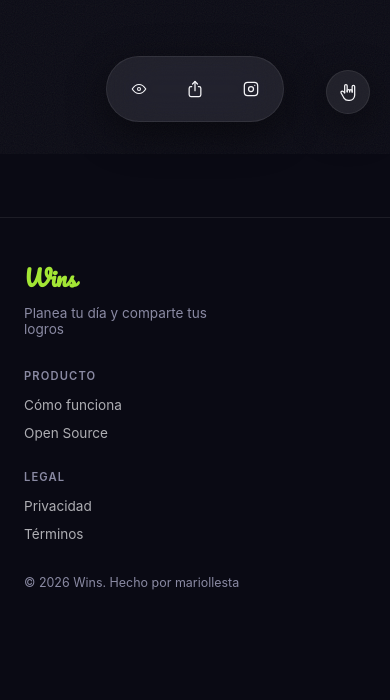
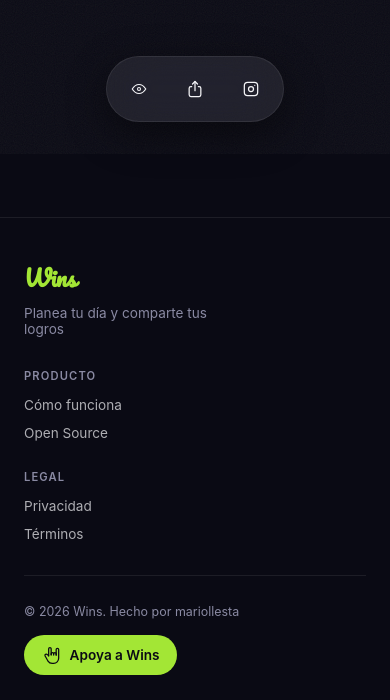
Before and after one commit to mariollesta/wins, a React (Vite) app: page / in a window 390 px wide. Shown: the part 690-1390 px from the top of the page. Before the commit the page ends 1308 px from the top, so only its background shows below. Built offline with nearby package versions, Linux system fonts and the light colour scheme; no server answers.

Commit message:
refactor: update footer and support wins location

```diff
--- a/src/components/Footer.jsx
+++ b/src/components/Footer.jsx
@@ -1,4 +1,5 @@
 import styles from './Footer.module.css'
+import SupportWins from './SupportWins'
 
 const COLUMNS = [
   {
@@ -23,7 +24,7 @@ function Footer() {
       <div className={styles.inner}>
         <div className={styles.top}>
           <div className={styles.brand}>
-          <span className={styles.logo}>Wins</span>
+            <span className={styles.logo}>Wins</span>
             <p className={styles.slogan}>Planea tu día y comparte tus logros</p>
           </div>
 
@@ -45,7 +46,10 @@ function Footer() {
           </nav>
         </div>
 
-        <p className={styles.copyright}>© 2026 Wins. Hecho por mariollesta</p>
+        <div className={styles.bottom}>
+          <p className={styles.copyright}>© 2026 Wins. Hecho por mariollesta</p>
+          <SupportWins />
+        </div>
       </div>
     </footer>
   )
--- a/src/components/Footer.module.css
+++ b/src/components/Footer.module.css
@@ -89,6 +89,15 @@
   opacity: 1;
 }
 
+.bottom {
+  display: flex;
+  align-items: center;
+  justify-content: space-between;
+  gap: 1rem;
+  padding-top: 1.75rem;
+  border-top: 1px solid var(--color-border);
+}
+
 .copyright {
   margin: 0;
   font-size: 0.78rem;
@@ -113,4 +122,10 @@
     grid-template-columns: 1fr;
     gap: 1.75rem;
   }
+
+  .bottom {
+    flex-direction: column;
+    align-items: flex-start;
+    gap: 1rem;
+  }
 }
--- a/src/components/SupportWins.module.css
+++ b/src/components/SupportWins.module.css
@@ -1,56 +1,33 @@
 .widget {
-  position: fixed;
-  right: 1.5rem;
-  bottom: 1.5rem;
-  z-index: 30;
-  display: flex;
+  display: inline-flex;
   align-items: center;
-  gap: 0;
-  height: 44px;
-  padding: 0 0.85rem;
+  gap: 0.5rem;
+  padding: 0.6rem 1.1rem;
   border-radius: 999px;
-  background: var(--color-surface-strong);
-  border: 1px solid var(--color-border);
-  color: var(--color-text);
+  background: var(--color-primary);
+  color: var(--color-bg);
   font-size: 0.85rem;
   font-weight: 600;
   font-family: inherit;
   text-decoration: none;
-  box-shadow: var(--shadow-md);
-  backdrop-filter: blur(16px);
-  -webkit-backdrop-filter: blur(16px);
-  transition: background 0.2s ease, color 0.2s ease, gap 0.25s ease;
+  white-space: nowrap;
+  transition: background 0.2s ease, transform 0.15s ease;
 }
 
 .widget:hover {
   background: var(--color-primary-hover);
-  color: white;
-  gap: 0.5rem;
+  transform: translateY(-1px);
+}
+
+.widget:active {
+  transform: translateY(0);
+}
+
+.widget:focus-visible {
+  outline: 2px solid var(--color-primary);
+  outline-offset: 3px;
 }
 
 .text {
-  max-width: 0;
-  overflow: hidden;
-  white-space: nowrap;
-  opacity: 0;
-  transition: max-width 0.25s ease, opacity 0.2s ease;
+  display: inline;
 }
-
-.widget:hover .text {
-  max-width: 140px;
-  opacity: 1;
-}
-
-@media (max-width: 480px) {
-  .text {
-    display: none;
-  }
-
-  .widget {
-    padding: 0;
-    width: 44px;
-    justify-content: center;
-    bottom: 2.5rem;
-    right: 1.25rem;
-  }
-}
--- a/src/layouts/BaseLayout.jsx
+++ b/src/layouts/BaseLayout.jsx
@@ -1,7 +1,6 @@
 import styles from './BaseLayout.module.css'
 import Header from '../components/Header'
 import Footer from '../components/Footer'
-import SupportWins from '../components/SupportWins'
 
 function BaseLayout({ children }) {
   return (
@@ -9,7 +8,6 @@ function BaseLayout({ children }) {
       <Header />
       <main className={styles.main}>{children}</main>
       <Footer />
-      <SupportWins />
     </div>
   )
 }
```
